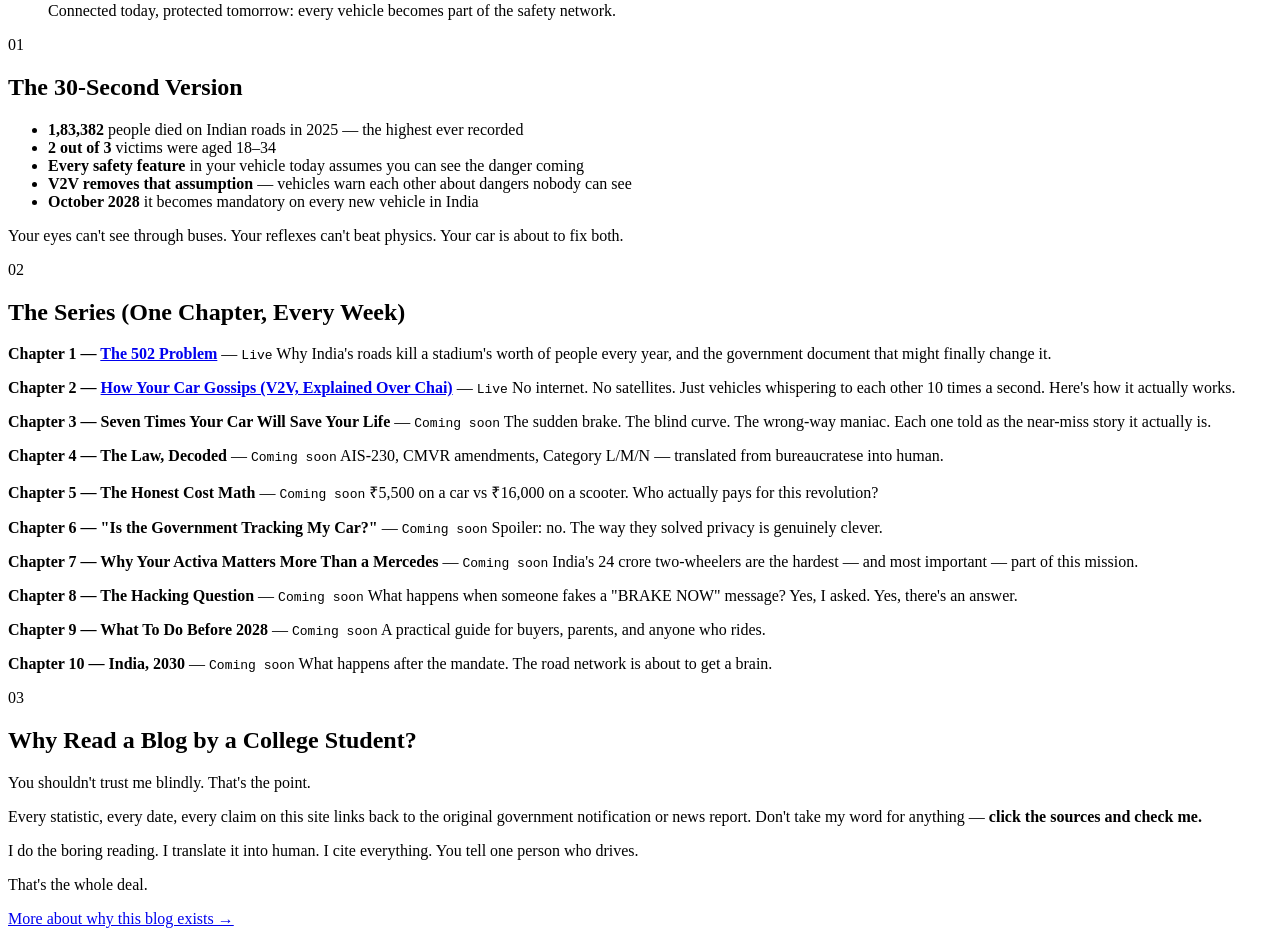
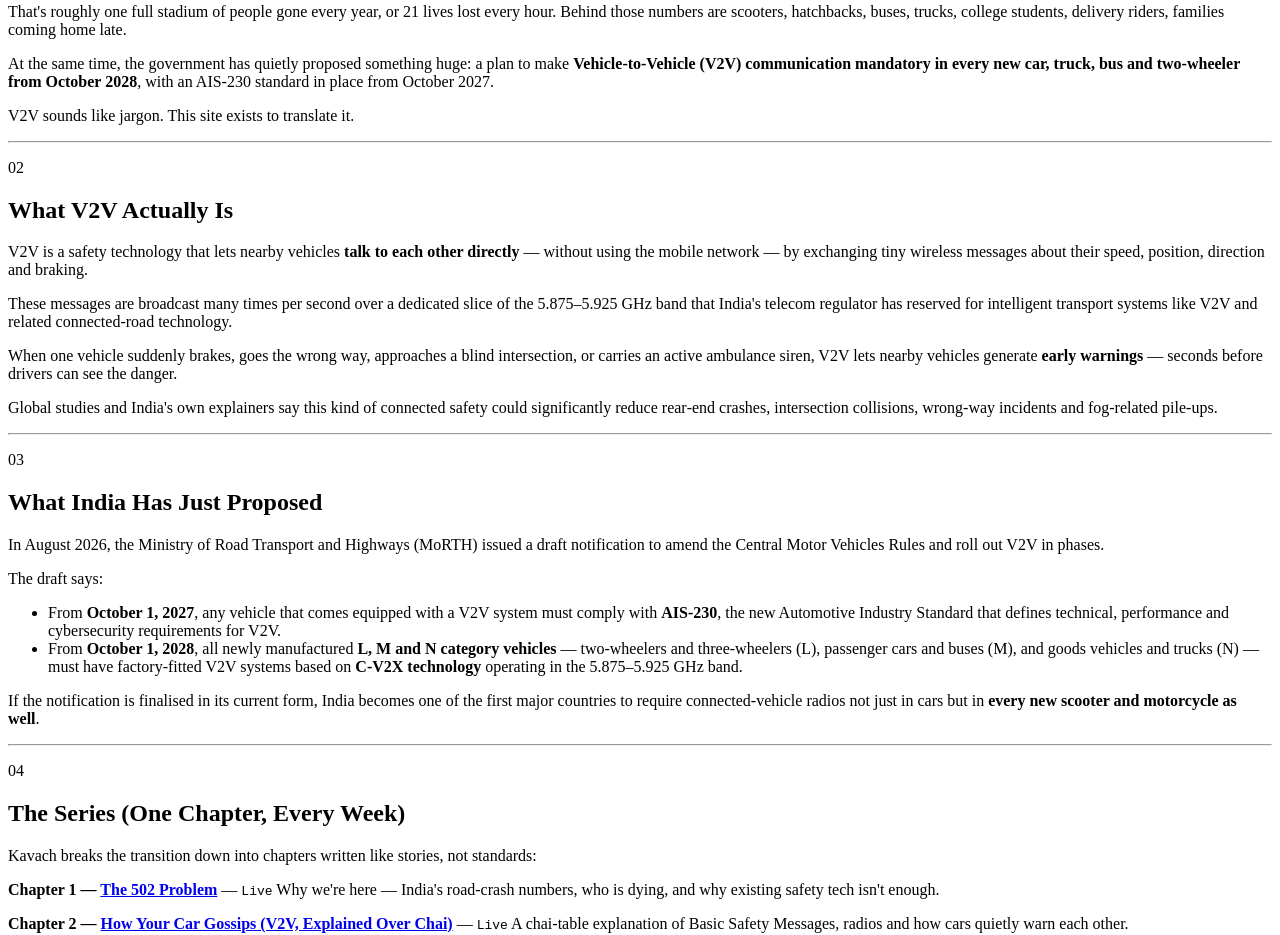
Before and after one commit to SkipAry/blog, a React (Vite) app: page / in a window 1280 px wide. Shown: the part 1305-2240 px from the top of the page. Built offline with nearby package versions, Linux system fonts and the light colour scheme; the HTML template or start-up script is replaced by a standard one; a web font is replaced by a local one.

Commit message:
Redo homepage with expanded V2V content and new sections

```diff
--- a/src/HomePage.tsx
+++ b/src/HomePage.tsx
@@ -100,9 +100,11 @@ function HomePage() {
     window.setTimeout(() => setCopyLabel('Copy UPI ID'), 2200)
   }
 
-  const facts = sections.get('the-30-second-version')
+  const whyExists = sections.get('why-this-site-exists')
+  const whatV2V = sections.get('what-v2v-actually-is')
+  const whatProposed = sections.get('what-india-has-just-proposed')
   const series = sections.get('the-series-one-chapter-every-week')
-  const trust = sections.get('why-read-a-blog-by-a-college-student')
+  const trust = sections.get('who-s-writing-this')
   const coffee = sections.get('the-coffee-thing')
   const newsletter = sections.get('get-every-chapter-in-your-inbox')
   const [newsletterCopy = '', closingCopy = ''] = newsletter?.content.replace('[Subscribe →](#subscribe)', '').split(/^---$/m) ?? []
@@ -139,16 +141,30 @@ function HomePage() {
           <figcaption>Connected today, protected tomorrow: every vehicle becomes part of the safety network.</figcaption>
         </figure>
 
-        {facts && (
-          <section className="home-section facts-section" aria-labelledby={facts.slug}>
-            <div className="home-section-heading"><p className="section-index">01</p><h2 id={facts.slug}>{facts.title}</h2></div>
-            <div className="facts-content"><MarkdownBlock>{facts.content}</MarkdownBlock></div>
+        {whyExists && (
+          <section className="home-section facts-section" aria-labelledby={whyExists.slug}>
+            <div className="home-section-heading"><p className="section-index">01</p><h2 id={whyExists.slug}>{whyExists.title}</h2></div>
+            <div className="facts-content"><MarkdownBlock>{whyExists.content}</MarkdownBlock></div>
+          </section>
+        )}
+
+        {whatV2V && (
+          <section className="home-section facts-section" aria-labelledby={whatV2V.slug}>
+            <div className="home-section-heading"><p className="section-index">02</p><h2 id={whatV2V.slug}>{whatV2V.title}</h2></div>
+            <div className="facts-content"><MarkdownBlock>{whatV2V.content}</MarkdownBlock></div>
+          </section>
+        )}
+
+        {whatProposed && (
+          <section className="home-section facts-section" aria-labelledby={whatProposed.slug}>
+            <div className="home-section-heading"><p className="section-index">03</p><h2 id={whatProposed.slug}>{whatProposed.title}</h2></div>
+            <div className="facts-content"><MarkdownBlock>{whatProposed.content}</MarkdownBlock></div>
           </section>
         )}
 
         {series && (
           <section className="home-section series-section" id="series" aria-labelledby={series.slug}>
-            <div className="home-section-heading"><p className="section-index">02</p><h2 id={series.slug}>{series.title}</h2></div>
+            <div className="home-section-heading"><p className="section-index">04</p><h2 id={series.slug}>{series.title}</h2></div>
             <div className="series-list"><MarkdownBlock>{series.content}</MarkdownBlock></div>
           </section>
         )}
@@ -156,13 +172,13 @@ function HomePage() {
         <div className="home-duo">
           {trust && (
             <section className="home-section trust-section" aria-labelledby={trust.slug}>
-              <div className="home-section-heading"><p className="section-index">03</p><h2 id={trust.slug}>{trust.title}</h2></div>
+              <div className="home-section-heading"><p className="section-index">05</p><h2 id={trust.slug}>{trust.title}</h2></div>
               <div className="home-prose"><MarkdownBlock>{trust.content}</MarkdownBlock></div>
             </section>
           )}
           {coffee && (
             <section className="home-section coffee-section" aria-labelledby={coffee.slug}>
-              <div className="home-section-heading"><p className="section-index">04</p><h2 id={coffee.slug}>{coffee.title}</h2></div>
+              <div className="home-section-heading"><p className="section-index">06</p><h2 id={coffee.slug}>{coffee.title}</h2></div>
               <div className="home-prose"><MarkdownBlock>{coffee.content}</MarkdownBlock></div>
               <button className="pill" type="button" onClick={copyUpi} aria-live="polite">{copyLabel}</button>
             </section>
--- a/src/content/homepage.md
+++ b/src/content/homepage.md
@@ -5,49 +5,73 @@ description: "From October 2028, every new vehicle in India must talk to every o
 draft: false
 ---
 
-<!-- refer b5.png here
--->
+<!-- refer b5.png here -->
 
 <!-- ==================== HERO SECTION ==================== -->
 
-# 502 people died on Indian roads today.
+# Kavach: India's V2V Story
 
-Yesterday too. Tomorrow too — unless something changes.
+*A college student's guide to India's biggest road‑safety upgrade since the seatbelt.*
 
-Something is changing.
+---
 
-**From October 1, 2028, every new vehicle sold in India must be able to talk to every other vehicle on the road.** Cars. Buses. Trucks. And in a world first — your scooter.
+<!-- ==================== WHY THIS SITE EXISTS ==================== -->
 
-It's called V2V. It could save 90,000 lives a year. And almost nobody knows it's coming.
+## Why This Site Exists
 
-I'm a college student who fell down this rabbit hole so you don't have to. This is **Kavach** — the whole story, one chapter a week, in plain human language.
+In 2025, India recorded **1,83,382 road crash deaths** — about **502 people every single day**, the highest toll since the government began keeping national data.
 
-[Start with Chapter 1 →](/chapter-1/)
+That's roughly one full stadium of people gone every year, or 21 lives lost every hour. Behind those numbers are scooters, hatchbacks, buses, trucks, college students, delivery riders, families coming home late.
 
-<!-- ==================== THE PROBLEM TEASER ==================== -->
+At the same time, the government has quietly proposed something huge: a plan to make **Vehicle‑to‑Vehicle (V2V) communication mandatory in every new car, truck, bus and two‑wheeler from October 2028**, with an AIS‑230 standard in place from October 2027.
 
-## The 30-Second Version
+V2V sounds like jargon. This site exists to translate it.
 
-- **1,83,382** people died on Indian roads in 2025 — the highest ever recorded
-- **2 out of 3** victims were aged 18–34
-- **Every safety feature** in your vehicle today assumes you can see the danger coming
-- **V2V removes that assumption** — vehicles warn each other about dangers nobody can see
-- **October 2028** it becomes mandatory on every new vehicle in India
+---
 
-Your eyes can't see through buses. Your reflexes can't beat physics. Your car is about to fix both.
+<!-- ==================== WHAT V2V IS ==================== -->
+
+## What V2V Actually Is
+
+V2V is a safety technology that lets nearby vehicles **talk to each other directly** — without using the mobile network — by exchanging tiny wireless messages about their speed, position, direction and braking.
+
+These messages are broadcast many times per second over a dedicated slice of the 5.875–5.925 GHz band that India's telecom regulator has reserved for intelligent transport systems like V2V and related connected‑road technology.
+
+When one vehicle suddenly brakes, goes the wrong way, approaches a blind intersection, or carries an active ambulance siren, V2V lets nearby vehicles generate **early warnings** — seconds before drivers can see the danger.
+
+Global studies and India's own explainers say this kind of connected safety could significantly reduce rear‑end crashes, intersection collisions, wrong‑way incidents and fog‑related pile‑ups.
+
+---
+
+<!-- ==================== WHAT INDIA HAS PROPOSED ==================== -->
+
+## What India Has Just Proposed
+
+In August 2026, the Ministry of Road Transport and Highways (MoRTH) issued a draft notification to amend the Central Motor Vehicles Rules and roll out V2V in phases.
+
+The draft says:
+
+- From **October 1, 2027**, any vehicle that comes equipped with a V2V system must comply with **AIS‑230**, the new Automotive Industry Standard that defines technical, performance and cybersecurity requirements for V2V.
+- From **October 1, 2028**, all newly manufactured **L, M and N category vehicles** — two‑wheelers and three‑wheelers (L), passenger cars and buses (M), and goods vehicles and trucks (N) — must have factory‑fitted V2V systems based on **C‑V2X technology** operating in the 5.875–5.925 GHz band.
+
+If the notification is finalised in its current form, India becomes one of the first major countries to require connected‑vehicle radios not just in cars but in **every new scooter and motorcycle as well**.
+
+---
 
 <!-- ==================== THE SERIES ==================== -->
 
 ## The Series (One Chapter, Every Week)
 
+Kavach breaks the transition down into chapters written like stories, not standards:
+
 **Chapter 1 — [The 502 Problem](/chapter-1/)** — `Live`
-Why India's roads kill a stadium's worth of people every year, and the government document that might finally change it.
+Why we're here — India's road‑crash numbers, who is dying, and why existing safety tech isn't enough.
 
 **Chapter 2 — [How Your Car Gossips (V2V, Explained Over Chai)](/chapter-2/)** — `Live`
-No internet. No satellites. Just vehicles whispering to each other 10 times a second. Here's how it actually works.
+A chai‑table explanation of Basic Safety Messages, radios and how cars quietly warn each other.
 
 **Chapter 3 — Seven Times Your Car Will Save Your Life** — `Coming soon`
-The sudden brake. The blind curve. The wrong-way maniac. Each one told as the near-miss story it actually is.
+Story‑driven crash scenarios V2V is designed to prevent — sudden braking, blind intersections, wrong‑way drivers, scooters in blind spots, emergency vehicles, curve hazards.
 
 **Chapter 4 — The Law, Decoded** — `Coming soon`
 AIS-230, CMVR amendments, Category L/M/N — translated from bureaucratese into human.
@@ -70,19 +94,21 @@ A practical guide for buyers, parents, and anyone who rides.
 **Chapter 10 — India, 2030** — `Coming soon`
 What happens after the mandate. The road network is about to get a brain.
 
-<!-- ==================== WHY TRUST ==================== -->
+---
 
-## Why Read a Blog by a College Student?
+<!-- ==================== WHO'S WRITING ==================== -->
 
-You shouldn't trust me blindly. That's the point.
+## Who's Writing This
 
-Every statistic, every date, every claim on this site links back to the original government notification or news report. Don't take my word for anything — **click the sources and check me.**
+This site is written by a college student who got annoyed enough to fall down a research rabbit hole.
 
-I do the boring reading. I translate it into human. I cite everything. You tell one person who drives.
+I don't work for an automaker, a ministry or a lobbying group. I just read everything I can: Lok Sabha replies on road deaths, MoRTH draft notifications, telecom filings on 5.9 GHz spectrum, AIS‑230 summaries, tech journalism on V2V, and global V2V fact sheets.
 
-That's the whole deal.
+Then I translate that into plain language, backed by links and citations on every chapter so you can verify the claims yourself.
 
 [More about why this blog exists →](/about/)
+
+---
 
 <!-- ==================== SUPPORT ==================== -->
 
@@ -90,12 +116,19 @@ That's the whole deal.
 
 Everything here is free. No paywall, no "premium tier," no "subscribe to keep reading."
 
-At the end of every chapter there’s a UPI ID. If a chapter made you smarter, entertained, or mildly less likely to die at a blind intersection — use it to send whatever a cutting chai costs at your tapri.
+This site doesn't run ads or sell you a car. It runs on chai, time and a slightly unhealthy interest in connected‑vehicle standards.
 
-The money goes to: chai, domain hosting, and the occasional 2 AM samosa.
+If a chapter helped you understand something — or made you forward it to that one friend who tailgates trucks for fun — you can support future dives into AIS‑230 PDFs and crash data:
+
+- Scan the **UPI QR** at the end of each chapter to buy me a coffee.
+- When the full ten‑chapter series is done, consider picking up the compiled ebook to help keep the project going.
+
+You're not paying to unlock safety information. You're paying to keep it explained by someone who cares enough to read the technical stuff so you don't have to.
 
 <!-- -->
 **UPI ID:** `garududit@ybl`
+
+---
 
 <!-- ==================== NEWSLETTER ==================== -->
 
@@ -103,10 +136,11 @@ The money goes to: chai, domain hosting, and the occasional 2 AM samosa.
 
 One email a week. The new chapter, nothing else. No spam, no "5 productivity hacks," no selling your data to anyone.
 
-<!-- Replace with your actual newsletter form component -->
+If you want to follow the whole arc — India's rules are still in draft form; automakers are figuring out hardware and pricing; telecom bodies are tuning spectrum and interference; safety experts are debating human‑factor issues.
+
+**Subscribe by email** so you get each new chapter and major policy update in your inbox. **Share specific chapters** with friends and family who drive or ride. **Send me questions**: if there's a V2V angle you're confused about, it probably deserves its own chapter.
+
 [Subscribe →](#subscribe)
-
-<!-- ==================== FOOTER TAGLINE ==================== -->
 
 ---
 
```
Also changed, not shown: 1 other file (tests, documents, lock files or other folders).
